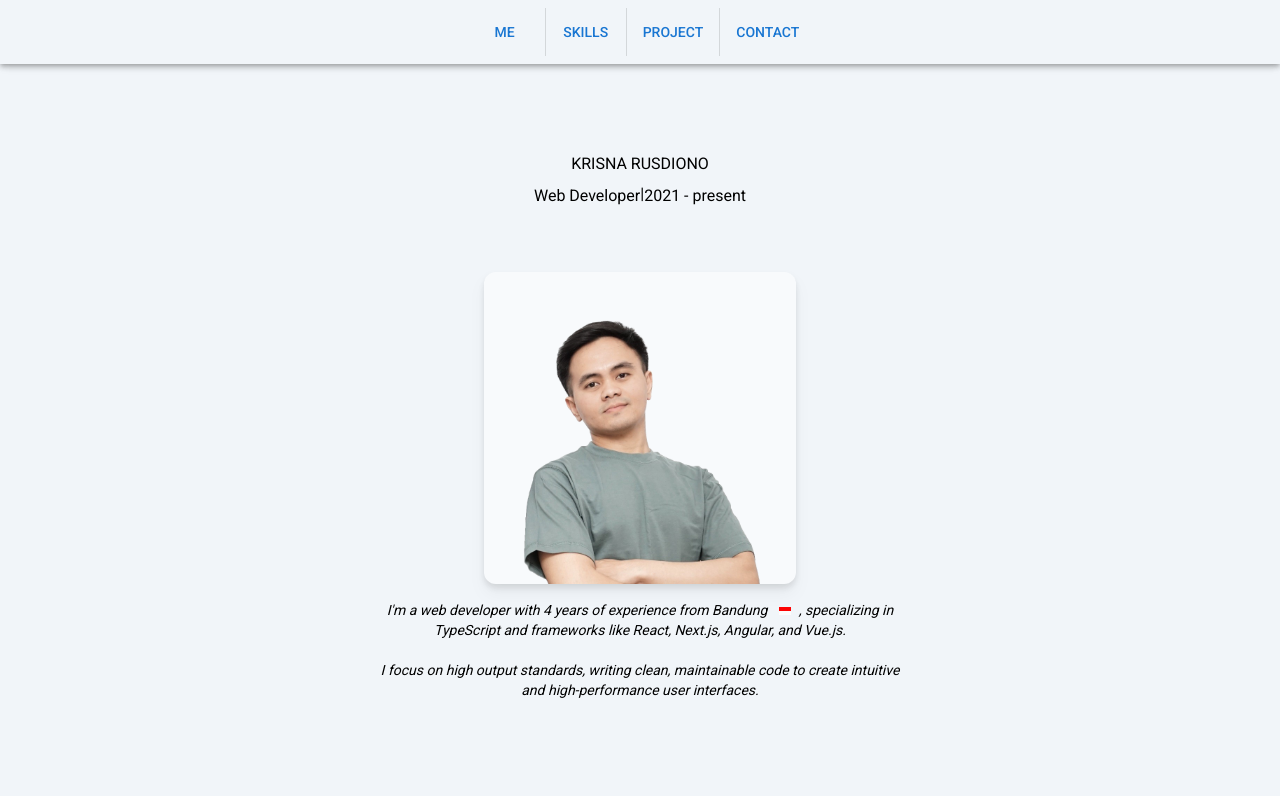
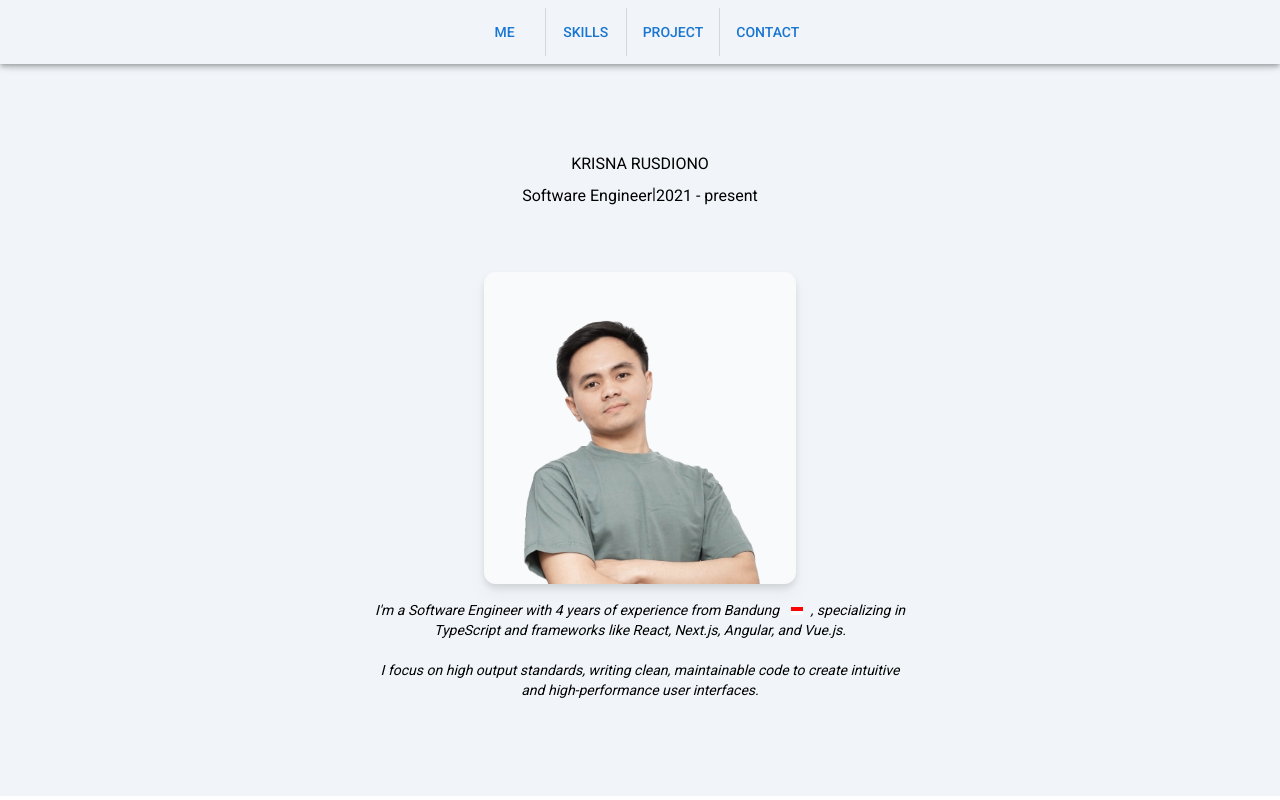
Before and after one commit to krisnaRusdiono/krisna-rusdiono-app, a Next.js app: page / in a window 1280 px wide. Shown: the top 800 px of the page. Built offline with nearby package versions, Linux system fonts and the light colour scheme; what @mui/material-nextjs would draw is missing.

Commit message:
fix: switch web developer to software engineer

```diff
--- a/app/(main)/@hero/page.tsx
+++ b/app/(main)/@hero/page.tsx
@@ -27,7 +27,7 @@ const HeroSlot = () => {
           </TransitionEnter>
           <TransitionEnter className='flex w-full justify-center' delay={0.4}>
             <div className='w-full flex justify-between max-w-80 md:max-w-none'>
-              <Typography>Web Developer</Typography>|
+              <Typography>Software Engineer</Typography>|
               <Typography>2021 - present</Typography>
             </div>
           </TransitionEnter>
@@ -47,7 +47,7 @@ const HeroSlot = () => {
             variant='body2'
             className='italic text-center my-4 max-w-[34rem]'
           >
-            I&apos;m a web developer with {yearsOfExperience} years of
+            I&apos;m a Software Engineer with {yearsOfExperience} years of
             experience from Bandung{' '}
             <Image
               src={IcIndonesia}
```
